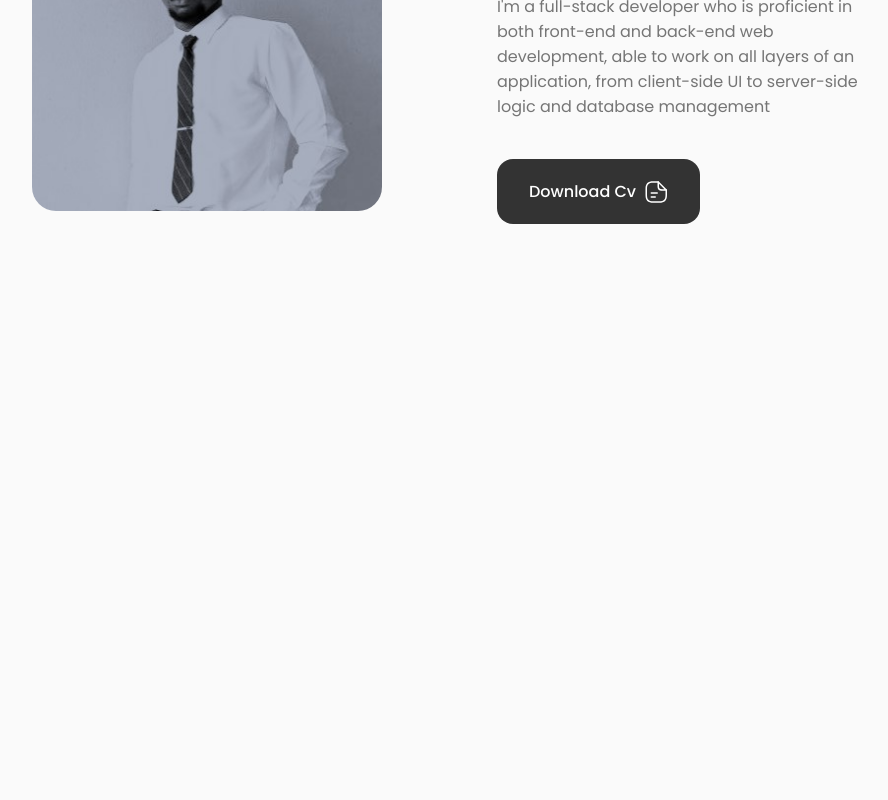
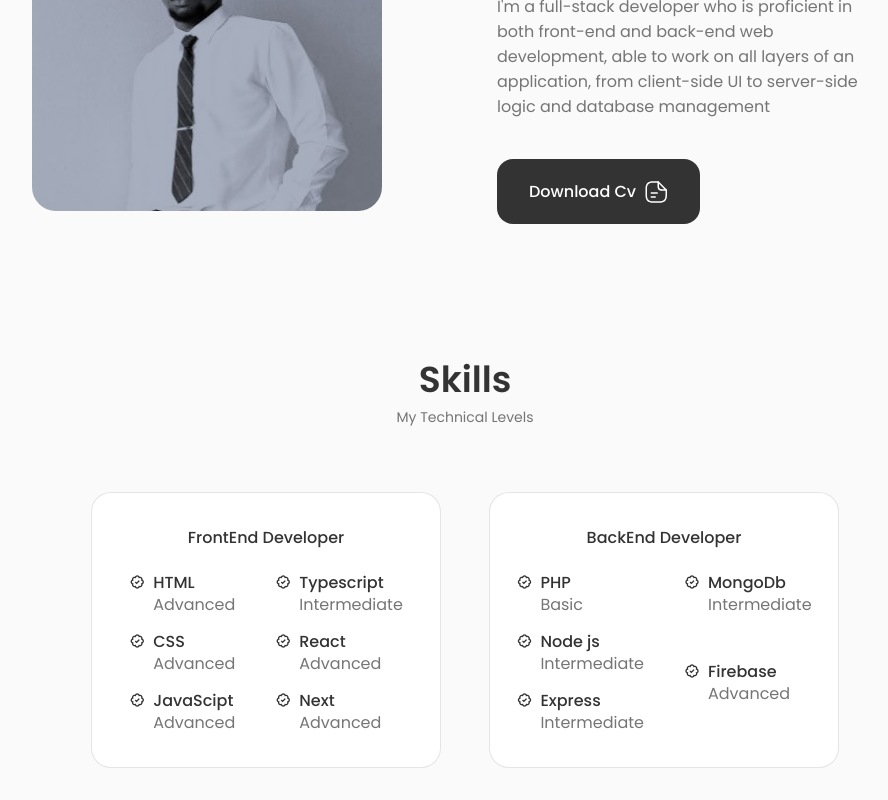
Before and after one commit to boymeetsblockchain/React-Portfolio, a React (Create React App) app: page / in a window 1280 px wide. Shown: the part 1021-1821 px from the top of the page, without its empty margins (175-1063 px from the left). Before the commit the page ends 1277 px from the top, so only its background shows below. Built offline with nearby package versions, Linux system fonts and the light colour scheme.

Commit message:
finished the skills section

```diff
--- a/src/App.js
+++ b/src/App.js
@@ -2,6 +2,7 @@
 import Header from "./components/header/Header"
 import Home from "./components/home/Home"
 import About from "./components/about/About"
+import Skills from "./components/skills/Skills"
 function App() {
   return (
     <>
@@ -10,6 +11,7 @@
     <main className="main">
       <Home/>
       <About/>
+      <Skills/>
     </main>
     </>
   )
--- /dev/null
+++ b/src/components/skills/Backend.jsx
@@ -0,0 +1,55 @@
+import React from 'react'
+
+function Backend() {
+  return (
+    <div className="skills__content">
+        <h3 className="skills__title">BackEnd Developer</h3>
+
+        <div className="skills__box">
+            <div className="skills__group">
+                <div className="skills__data">
+                    <i class="bx bx-badge-check"></i>
+                    <div>
+                        <h3 className="skills__name">PHP</h3>
+                        <span className="skills__level">Basic</span>
+                    </div>
+                </div>
+                <div className="skills__data">
+                    <i class="bx bx-badge-check"></i>
+                    <div>
+                        <h3 className="skills__name">Node js</h3>
+                        <span className="skills__level">Intermediate</span>
+                    </div>
+                </div>
+                <div className="skills__data">
+                    <i class="bx bx-badge-check"></i>
+                    <div>
+                        <h3 className="skills__name">Express</h3>
+                        <span className="skills__level">Intermediate</span>
+                    </div>
+                </div>
+
+
+            </div>
+            <div className="skills__group">
+            <div className="skills__data">
+                    <i class="bx bx-badge-check"></i>
+                    <div>
+                        <h3 className="skills__name">MongoDb</h3>
+                        <span className="skills__level">Intermediate</span>
+                    </div>
+                </div>
+                <div className="skills__data">
+                    <i class="bx bx-badge-check"></i>
+                    <div>
+                        <h3 className="skills__name">Firebase</h3>
+                        <span className="skills__level">Advanced</span>
+                    </div>
+                </div>
+            </div>
+        </div>
+    </div>
+  )
+}
+
+export default Backend
--- /dev/null
+++ b/src/components/skills/Frontend.jsx
@@ -0,0 +1,61 @@
+import React from 'react'
+
+function Frontend() {
+  return (
+    <div className="skills__content">
+        <h3 className="skills__title"> FrontEnd Developer</h3>
+
+        <div className="skills__box">
+            <div className="skills__group">
+                <div className="skills__data">
+                    <i class="bx bx-badge-check"></i>
+                    <div>
+                        <h3 className="skills__name">HTML</h3>
+                        <span className="skills__level">Advanced</span>
+                    </div>
+                </div>
+                <div className="skills__data">
+                    <i class="bx bx-badge-check"></i>
+                    <div>
+                        <h3 className="skills__name">CSS</h3>
+                        <span className="skills__level">Advanced</span>
+                    </div>
+                </div>
+                <div className="skills__data">
+                    <i class="bx bx-badge-check"></i>
+                    <div>
+                        <h3 className="skills__name">JavaScipt</h3>
+                        <span className="skills__level">Advanced</span>
+                    </div>
+                </div>
+
+            </div>
+            <div className="skills__group">
+            <div className="skills__data">
+                    <i class="bx bx-badge-check"></i>
+                    <div>
+                        <h3 className="skills__name">Typescript</h3>
+                        <span className="skills__level">Intermediate</span>
+                    </div>
+                </div>
+                <div className="skills__data">
+                    <i class="bx bx-badge-check"></i>
+                    <div>
+                        <h3 className="skills__name">React</h3>
+                        <span className="skills__level">Advanced</span>
+                    </div>
+                </div>
+                <div className="skills__data">
+                    <i class="bx bx-badge-check"></i>
+                    <div>
+                        <h3 className="skills__name">Next</h3>
+                        <span className="skills__level">Advanced</span>
+                    </div>
+                </div>
+            </div>
+        </div>
+    </div>
+  )
+}
+
+export default Frontend
--- /dev/null
+++ b/src/components/skills/Skills.jsx
@@ -0,0 +1,19 @@
+import Frontend from "./Frontend"
+import Backend  from "./Backend"
+import './skill.css'
+function Skills() {
+  return (
+    <section className="skills section" id="skills">
+        <h2 className="section__title">
+            Skills
+        </h2>
+        <span className="section__subtitle">My Technical Levels</span>
+        <div className="skills__container container grid">
+          <Frontend/>
+          <Backend/>
+        </div>
+    </section>
+  )
+}
+
+export default Skills
--- /dev/null
+++ b/src/components/skills/skill.css
@@ -0,0 +1,71 @@
+.skills__container{
+    grid-template-columns: repeat(2,350px);
+    column-gap: 3rem;
+    justify-content: center;
+}
+.skills__content{
+    background-color: var(--container-color);
+    border: 1px solid rgba(0, 0, 0, 0.1);
+    padding: 2rem 4rem;
+    border-radius: 1.25rem;
+}
+.skills__title{
+    font-size: var(--normal-font-size);
+    font-weight: var(--font-medium);
+    text-align: center;
+    margin-bottom: var(--mb-1-5);
+}
+.skills__box{
+    display: flex;
+    justify-content: center;
+    column-gap: 2.5rem;
+}
+.skills__group{
+    display: grid;
+    align-items: flex-start;
+    row-gap: 1rem;
+}
+.skills__data{
+    display: flex;
+    column-gap: 0.5rem;
+}
+.skills .bx-badge-check{
+    font-size: 1rem;
+    color: var(--title-color);
+}
+.skills__name{
+    font-size: var(--normal-font-size);
+    font-weight: var(--font-medium);
+    line-height: 18px;
+}
+
+
+/*=============== BREAKPOINTS ===============*/
+/* For large devices */
+@media screen and (max-width: 992px) {
+   .skills__container{
+    grid-template-columns: max-content;
+    row-gap: 2rem;
+   }
+  }
+
+
+
+  @media screen and (max-width: 576px) {
+    .skills__container{
+        grid-template-columns: 1fr;
+    }
+    .skills__content{
+        padding: 1.5rem;
+    }
+  }
+
+  /* For small devices */
+  @media screen and (max-width: 350px) {
+    .skills__box{
+        column-gap: 1.25rem;
+    }
+    .skills__name{
+        font-size: var(--small-font-size);
+    }
+  }
```
